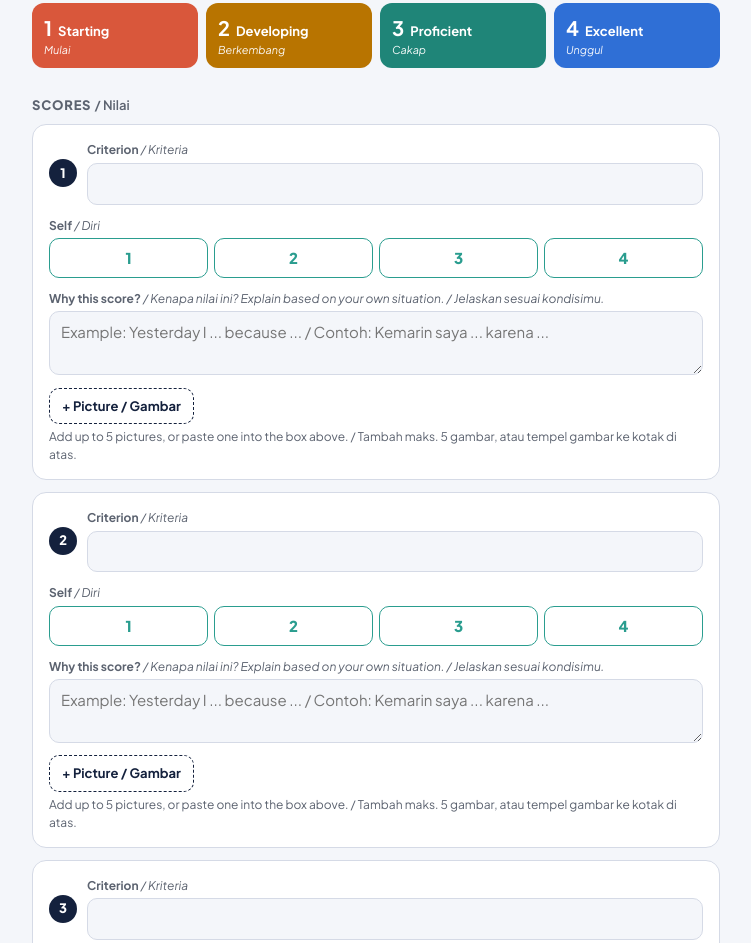
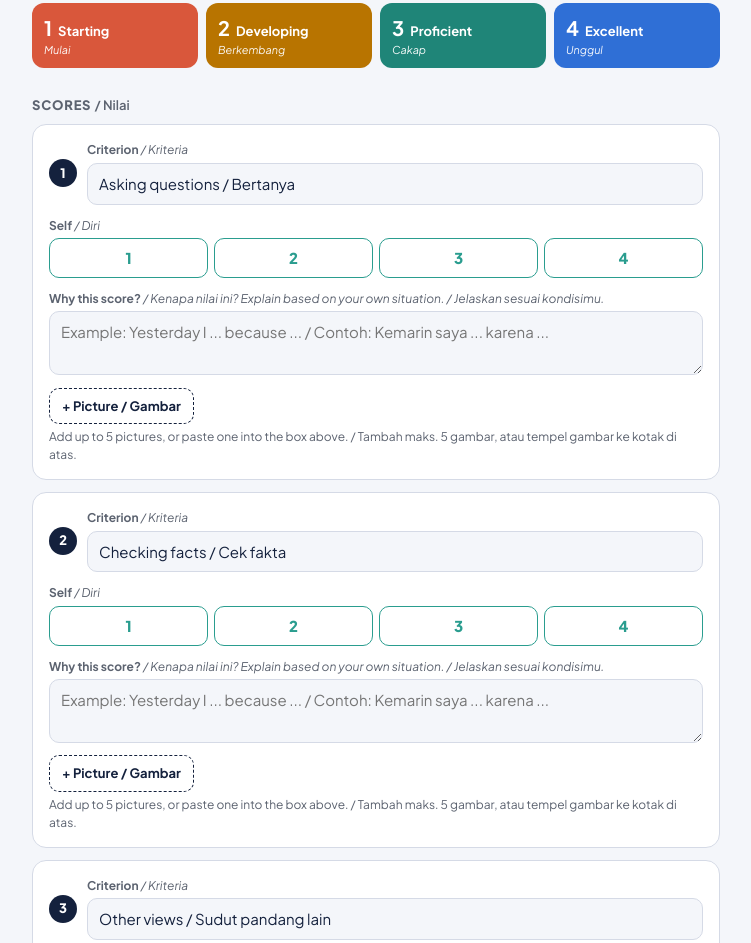
Before and after one commit to ArcKaizeR/score-card, a plain HTML site: page index.html in a window 1280 px wide. Shown: the part 915-1858 px from the top of the page, without its empty margins (264-1015 px from the left). Drawn offline with Linux system fonts and the light colour scheme.

Commit message:
Fixed 5 criteria on the card (locked for students, editable in mentor view)
Co-Authored-By: Claude Sonnet 5.5 <noreply@anthropic.com>
Claude-Session: https://claude.ai/code/session_01UnU5MMho2MYqP2UF67dzxE

```diff
--- a/index.html
+++ b/index.html
@@ -168,7 +168,7 @@ button.primary{background:var(--gold);border-color:var(--gold);color:#14213d}
   <div class="name"><label class="f" for="name">Name <i>/ Nama</i></label><input type="text" id="name" autocomplete="name"></div>
   <div><label class="f" for="date">Date <i>/ Tanggal</i></label><input type="date" id="date"></div>
   <div><label class="f" for="week">Week <i>/ Minggu</i></label><input type="number" id="week" min="1" max="12" inputmode="numeric" placeholder="1-12"></div>
-  <div class="wide"><label class="f" for="focus">Focus criterion <i>/ Kriteria fokus</i></label><input type="text" id="focus"></div>
+  <div class="wide"><label class="f" for="focus">Focus criterion <i>/ Kriteria fokus</i></label><input type="text" id="focus" list="critlist"><datalist id="critlist"></datalist></div>
   <div class="wide sonly"><label class="f" for="code">Your secret code <i>/ Kode rahasiamu (min. 4)</i></label><input type="text" id="code" autocomplete="off" maxlength="20" placeholder="e.g. mango42"><div class="hint">Pick a code and use the same one every week. You need it to read your mentor's feedback. / Pilih kode dan pakai yang sama tiap minggu. Kode dipakai untuk membaca umpan balik mentor.</div></div>
 </div>
 
@@ -310,9 +310,12 @@ button.primary{background:var(--gold);border-color:var(--gold);color:#14213d}
       if(o&&o.rows&&o.rows.length===N){rows=o.rows;fields.forEach(function(f){if(o[f]!=null)$(f).value=o[f]})}
     }catch(e){}
   }
-  function update(){paint();save()}
+  /* The same 5 criteria every week. Edit this list to change them for everyone. */
+  var CRITS=["Asking questions / Bertanya","Checking facts / Cek fakta","Other views / Sudut pandang lain","Reasoning / Penalaran","Admitting mistakes / Mengakui kesalahan"];
+  function fixNames(){var stu=document.body.classList.contains("student");for(var i=0;i<N;i++){if(rows[i]&&!rows[i].c)rows[i].c=CRITS[i];var el=$("c"+i);if(el)el.readOnly=stu}}
+  function update(){fixNames();paint();save()}
 
-  build();load();
+  build();load();(function(){var dl=$("critlist");CRITS.forEach(function(c){var o=document.createElement("option");o.value=c;dl.appendChild(o)})})();
   if(!$("date").value) $("date").value=today();
   update();
 
```
